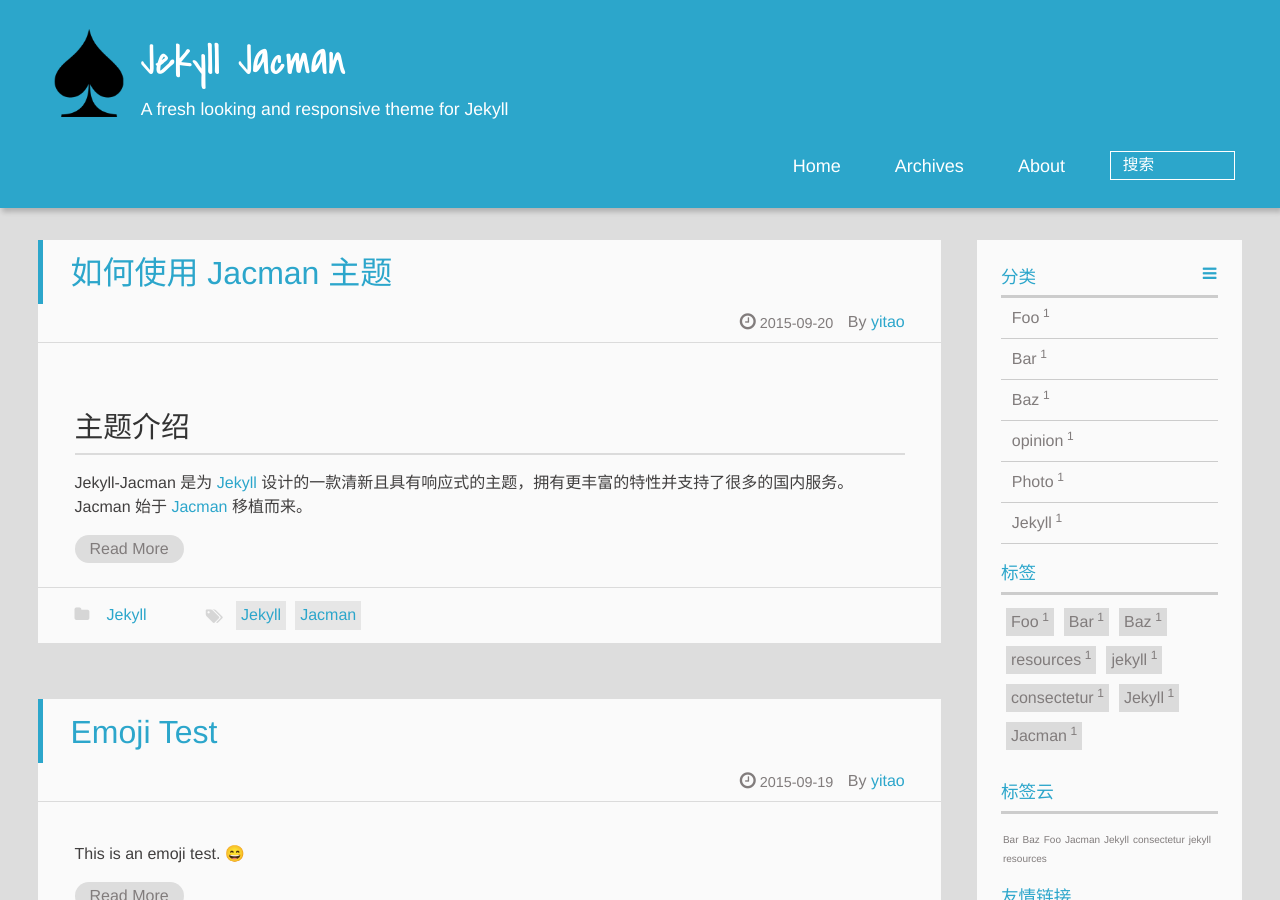
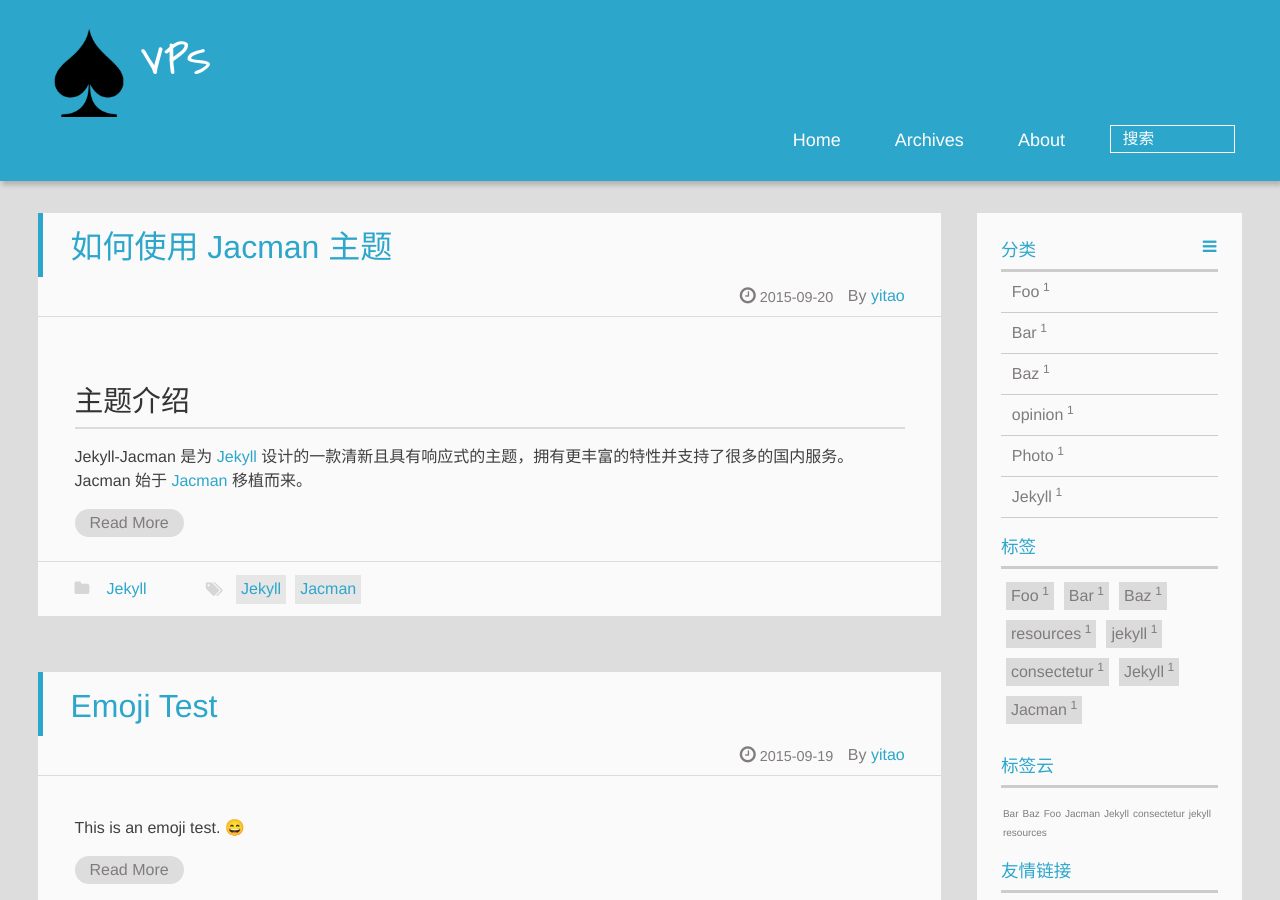
Before and after one commit to petcat/vps-Jekyll-Jacman, a Jekyll site: the page built from index.html, in a window 1280 px wide and 900 px high. Built offline with Jekyll 4.4.1, drawn with Linux system fonts in a browser that asks for light colours; emoji names are drawn with the system emoji font; formulas are drawn with MathJax 3; the list of posts is cut into pages by our own code.

Commit message:
Update _config.yml

```diff
--- a/_config.yml
+++ b/_config.yml
@@ -28,8 +28,8 @@ defaults:
 paginate: 20
 
 #### Site
-title : Jekyll Jacman
-tagline: A fresh looking and responsive theme for Jekyll
+title : VPS
+tagline:
 assets: /assets
 url:
 baseurl:
```
